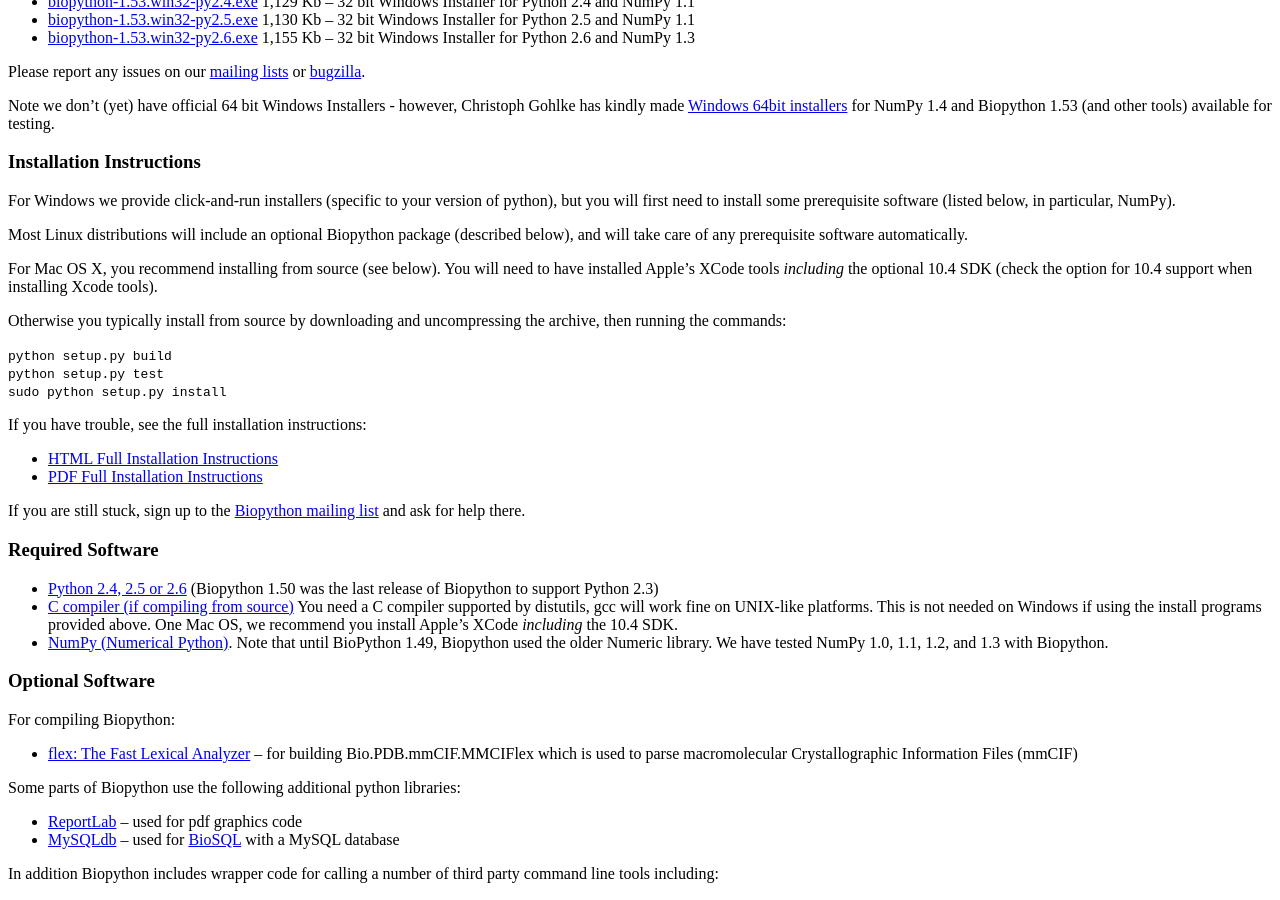
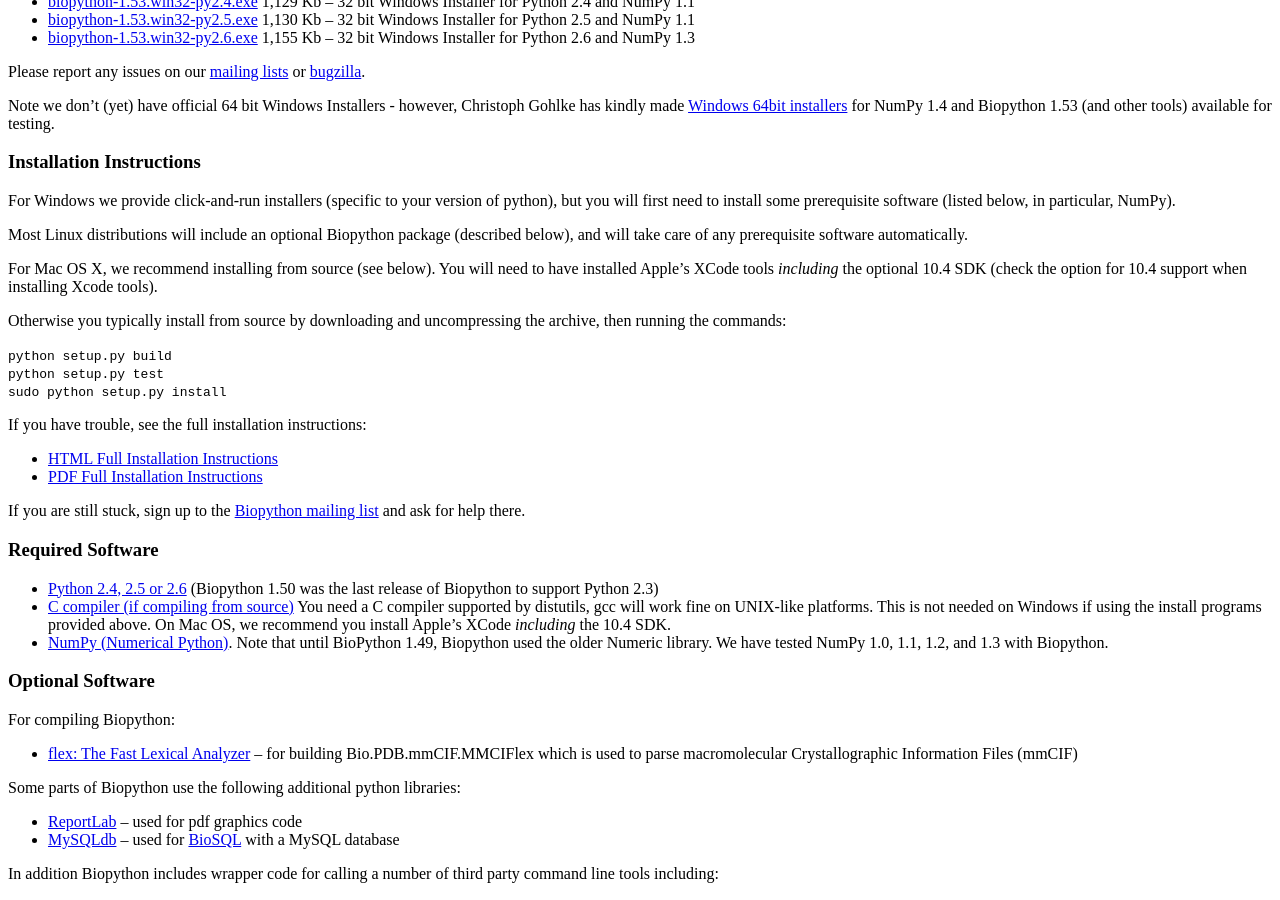
Before and after one commit to biopython/biopython.github.io, a Jekyll site: the page built from wiki/Download.md, in a window 1280 px wide and 900 px high, scrolled down 259 px. Built offline with Jekyll 4.4.1, drawn with Linux system fonts in a browser that asks for light colours.

Commit message:
Fixed a couple of typos

```diff
--- a/wiki/Download.md
+++ b/wiki/Download.md
@@ -41,7 +41,7 @@ Most Linux distributions will include an optional Biopython package
 (described below), and will take care of any prerequisite software
 automatically.
 
-For Mac OS X, you recommend installing from source (see below). You will
+For Mac OS X, we recommend installing from source (see below). You will
 need to have installed Apple's XCode tools *including* the optional 10.4
 SDK (check the option for 10.4 support when installing Xcode tools).
 
@@ -70,8 +70,8 @@ list](Mailing_lists "wikilink") and ask for help there.
     from source)](http://www.python.org/doc/current/inst/inst.html) You
     need a C compiler supported by distutils, gcc will work fine on
     UNIX-like platforms. This is not needed on Windows if using the
-    install programs provided above. One Mac OS, we recommend you
-    install Apple's XCode *including* the 10.4 SDK.
+    install programs provided above. On Mac OS, we recommend you install
+    Apple's XCode *including* the 10.4 SDK.
 -   [NumPy (Numerical Python)](http://numpy.scipy.org/). Note that until
     BioPython 1.49, Biopython used the older Numeric library. We have
     tested NumPy 1.0, 1.1, 1.2, and 1.3 with Biopython.
```
Also changed, not shown: 1 other file.
